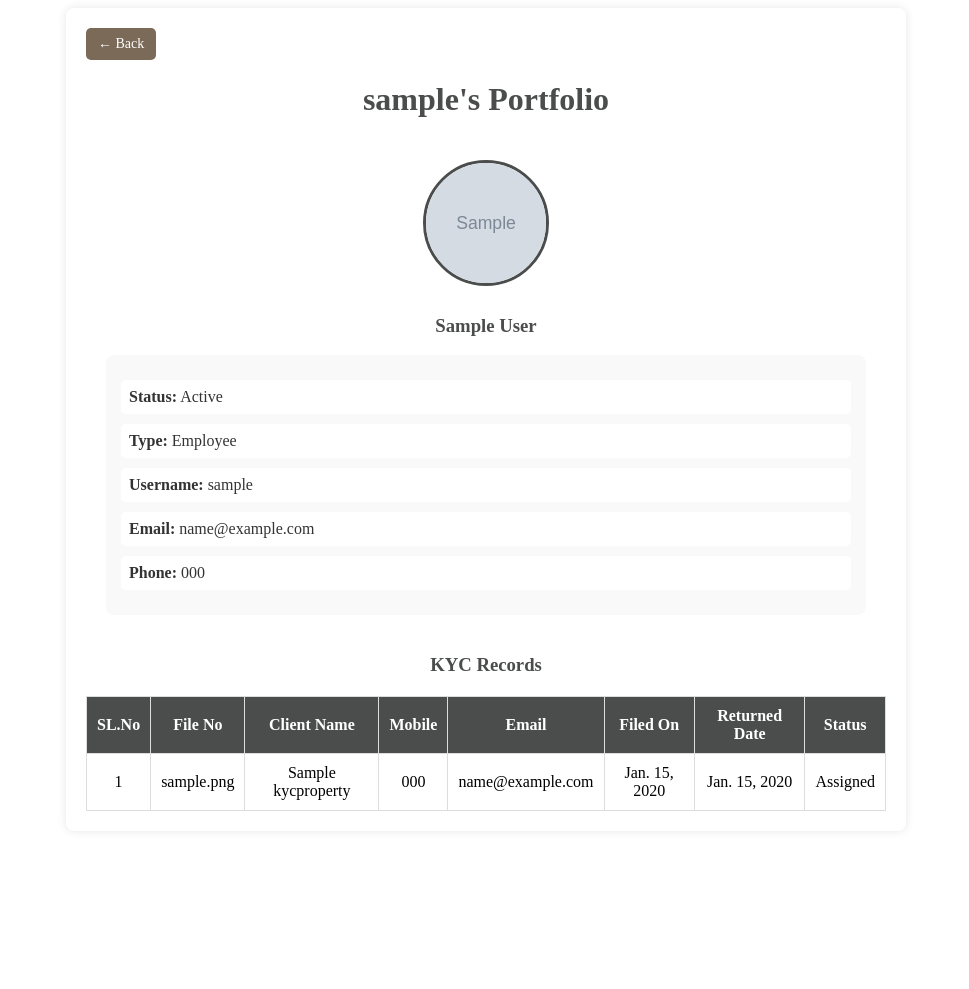
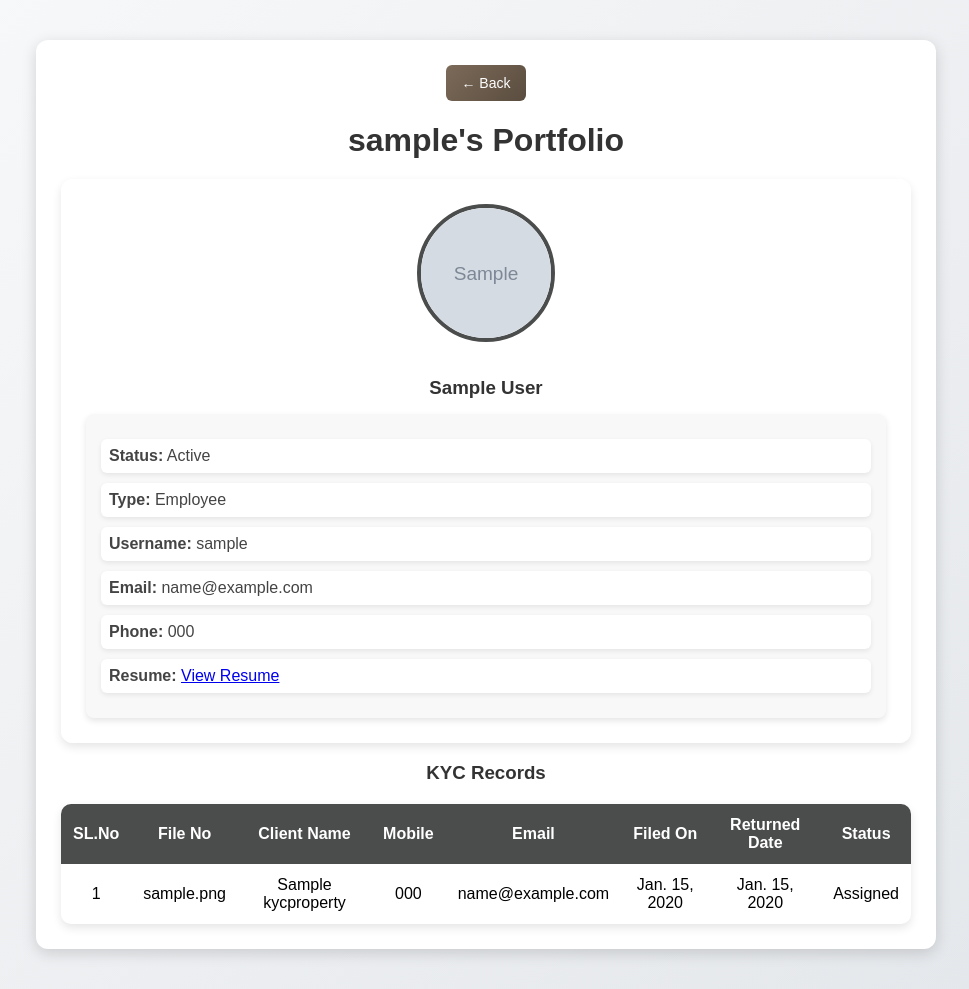
Before and after one commit to vinaykalwala/ClientKyc, a Django app: page /user/1/ in a window 1280 px wide. Shown: the whole page, without its empty margins (154-1123 px from the left). Before the commit the page ends 811 px from the top, so only its background shows below. Run offline with Django 5.2, Linux system fonts and the light colour scheme; tables that the repository leaves empty hold one stand-in row (values such as "Sample post"); grey boxes marked "Sample" are stand-in pictures.

Commit message:
Resume field

```diff
--- a/KycDashboard/models.py
+++ b/KycDashboard/models.py
@@ -35,6 +35,11 @@ class CustomUser(AbstractUser):
     )
     profile_picture = models.ImageField(
         upload_to='profile_pics/',
+        blank=True,
+        null=True
+    )
+    resume = models.FileField(
+        upload_to='resumes/',  # Directory to store uploaded resumes
         blank=True,
         null=True
     )
--- a/KycDashboard/views.py
+++ b/KycDashboard/views.py
@@ -18,7 +18,7 @@ def signup(request):
         return HttpResponseForbidden("You are not authorized to create users.")
 
     if request.method == 'POST':
-        form = CustomUserCreationForm(request.POST, request.FILES)  # Include request.FILES for profile picture
+        form = CustomUserCreationForm(request.POST, request.FILES)  # Include request.FILES for file uploads
 
         if form.is_valid():
             username = form.cleaned_data.get('username')
@@ -45,15 +45,20 @@ def signup(request):
                 messages.error(request, "Email already associated with an account.")
                 return render(request, 'signup.html', {'form': form})
 
-            # Save the user with profile picture
+            # Save the user with profile picture and resume
             user = form.save(commit=False)
-            user.original_password = password1  # Save original password if needed
+            user.original_password = password1
+
             if 'profile_picture' in request.FILES:
-                user.profile_picture = request.FILES['profile_picture']  # Handle image upload
+                user.profile_picture = request.FILES['profile_picture']
+
+            if 'resume' in request.FILES:
+                user.resume = request.FILES['resume']
+
             user.save()
 
             messages.success(request, "User created successfully! User can now log in.")
-            return redirect('signup')  # Redirect to login instead of signup
+            return redirect('signup')
         else:
             messages.error(request, "Please correct the errors below.")
     else:
--- a/templates/user_portfolio.html
+++ b/templates/user_portfolio.html
@@ -1,28 +1,43 @@
+<!DOCTYPE html>
+<html lang="en">
 
+<head>
+    <meta charset="UTF-8">
+    <meta name="viewport" content="width=device-width, initial-scale=1.0">
+    <title>User Portfolio</title>
+    <style>
+        body {
+            font-family: 'Poppins', sans-serif;
+            background: linear-gradient(135deg, #f8f9fa, #e3e6ea);
+            margin: 0;
+            padding: 0;
+        }
 
-<style>
         .content {
             background: white;
-        padding: 20px;
-        border-radius: 8px;
-        box-shadow: 0 0 10px rgba(0, 0, 0, 0.1);
-        max-width: 800px;
-        margin: auto;
+            padding: 25px;
+            border-radius: 12px;
+            box-shadow: 0 4px 15px rgba(0, 0, 0, 0.15);
+            max-width: 850px;
+            margin: 40px auto;
+            text-align: center;
         }
 
-    h1, h3 {
-        color: #4B4C4C;
-        text-align: center;
+        h1,
+        h3 {
+            color: #333;
+            margin-bottom: 15px;
         }
 
         .back-btn {
             display: inline-block;
-        padding: 8px 12px;
-        background: #7C6A59;
+            padding: 10px 15px;
+            background: linear-gradient(135deg, #7C6A59, #5a4d3f);
             color: white;
             text-decoration: none;
-        border-radius: 5px;
+            border-radius: 6px;
             font-size: 14px;
+            transition: 0.3s;
         }
 
         .back-btn:hover {
@@ -30,62 +45,74 @@
         }
 
         .profile-card {
-        text-align: center;
-        background: #ffffff;
-        padding: 20px;
-        border-radius: 8px;
-        margin-top: 10px;
+            background: rgba(255, 255, 255, 0.9);
+            padding: 25px;
+            border-radius: 12px;
+            box-shadow: 0 4px 10px rgba(0, 0, 0, 0.1);
+            margin-top: 20px;
+            backdrop-filter: blur(10px);
         }
 
         .profile-picture {
-        width: 120px;
-        height: 120px;
+            width: 130px;
+            height: 130px;
             border-radius: 50%;
-        border: 3px solid #4B4C4C;
-        margin-bottom: 10px;
+            border: 4px solid #4B4C4C;
+            margin-bottom: 12px;
         }
 
         .user-details {
-        background: #f9f9f9;
+            background: #f8f8f8;
             padding: 15px;
             border-radius: 8px;
             margin-top: 15px;
             text-align: left;
+            box-shadow: 0 3px 6px rgba(0, 0, 0, 0.1);
         }
 
         .user-details p {
             margin: 10px 0;
             font-size: 16px;
-        color: #333;
+            color: #444;
             padding: 8px;
-        border-radius: 5px;
-        background: #ffffff;
+            border-radius: 6px;
+            background: white;
+            box-shadow: 0 2px 5px rgba(0, 0, 0, 0.08);
         }
 
-    table {
+        .kyc-table {
             width: 100%;
             border-collapse: collapse;
             margin-top: 20px;
+            border-radius: 10px;
+            overflow: hidden;
+            box-shadow: 0 4px 10px rgba(0, 0, 0, 0.1);
         }
 
-    table, th, td {
-        border: 1px solid #ddd;
-    }
-
-    th, td {
-        padding: 10px;
+        .kyc-table th,
+        .kyc-table td {
+            padding: 12px;
             text-align: center;
         }
 
-    th {
-        background-color: #4B4C4C;
+        .kyc-table th {
+            background: #4B4C4C;
             color: white;
+            font-weight: bold;
         }
 
-    tr:nth-child(even) {
+        .kyc-table tr:nth-child(even) {
             background-color: #f9f9f9;
         }
+
+        .kyc-table tr:hover {
+            background: #e3e6ea;
+            transition: 0.3s;
+        }
     </style>
+</head>
+
+<body>
 
     <div class="content">
         <div>
@@ -96,23 +123,29 @@
 
         <div class="profile-card">
             {% if user.profile_picture %}
-        <img src="{{ user.profile_picture.url }}" alt="Profile Picture" class="profile-picture">
-        {% else %}
-        <img src="/static/default_profile.jpg" alt="Default Profile Picture" class="profile-picture">
-        {% endif %}
+            <img src="{{ user.profile_picture.url }}" alt="Profile Picture" class="profile-picture"> {% else %}
+            <img src="/static/default_profile.jpg" alt="Default Profile Picture" class="profile-picture"> {% endif %}
 
             <h3>{{ user.first_name }} {{ user.last_name }}</h3>
+
             <div class="user-details">
                 <p><strong>Status:</strong> {{ user.get_employee_status_display }}</p>
                 <p><strong>Type:</strong> {{ user.get_employee_type_display }}</p>
                 <p><strong>Username:</strong> {{ user.username }}</p>
                 <p><strong>Email:</strong> {{ user.email }}</p>
                 <p><strong>Phone:</strong> {{ user.phone_number }}</p>
+                {% if user.resume %}
+                <p><strong>Resume:</strong>
+                    <a href="{{ user.resume.url }}" target="_blank">View Resume</a>
+                </p>
+                {% else %}
+                <p><strong>Resume:</strong> Not uploaded</p>
+                {% endif %}
             </div>
         </div>
 
         <h3>KYC Records</h3>
-    <table>
+        <table class="kyc-table">
             <thead>
                 <tr>
                     <th>SL.No</th>
@@ -145,3 +178,7 @@
             </tbody>
         </table>
     </div>
+
+</body>
+
+</html>
```
Also changed, not shown: KycDashboard/forms.py (+14 -4 lines), templates/edit_employee_status.html (+99 -36 lines), templates/signup.html (+17 -14 lines). Lines whose indentation alone changed are shown as unchanged.
